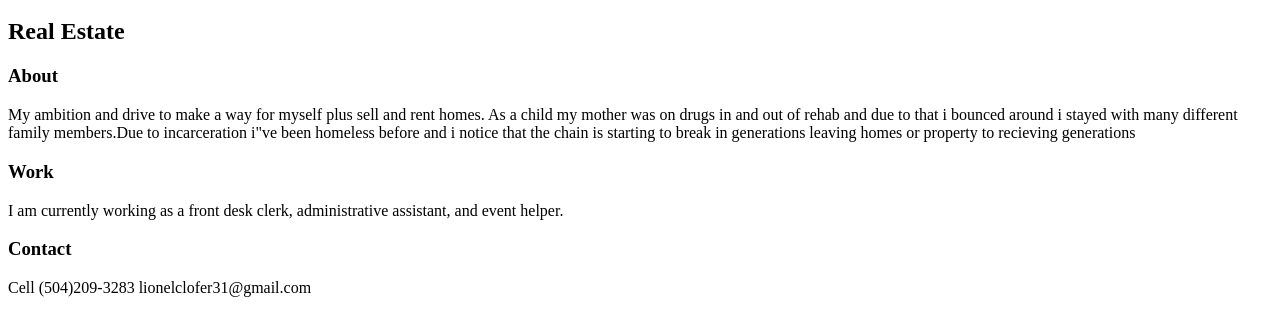
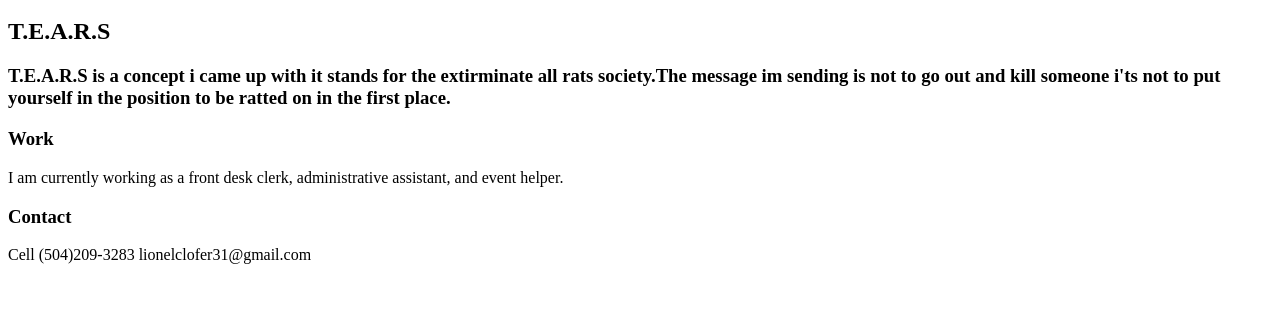
Before and after one commit to Lclofer31/website, a plain HTML site: page index.html in a window 1280 px wide. Shown: the part 48-384 px from the top of the page. Drawn offline with Linux system fonts and the light colour scheme.

Commit message:
Update index.html

```diff
--- a/index.html
+++ b/index.html
@@ -4,11 +4,8 @@
 </HEAD>
 <BODY>
 <H1>Mr.Lionel Clofer</H1>
-<H2>Real Estate</H2>
-<H3>About</H3>
-My ambition and drive to make a way for myself plus sell and rent homes. As a child my mother was on drugs in and out of rehab and due to that i bounced
-around i stayed with many different family members.Due to incarceration i"ve been homeless before and i notice that the chain is
- starting to break in generations leaving homes or property to recieving generations
+<H2>T.E.A.R.S</H2>
+<H3>T.E.A.R.S is a concept i came up with it stands for the extirminate all rats society.The message im sending is not to go out and kill someone i'ts not to put yourself in the position to be ratted on in the first place.  </H3>
 <H3>Work</H3>
 I am currently working as a front desk clerk, administrative assistant, and event helper.
 <H3>Contact</H3>
```
